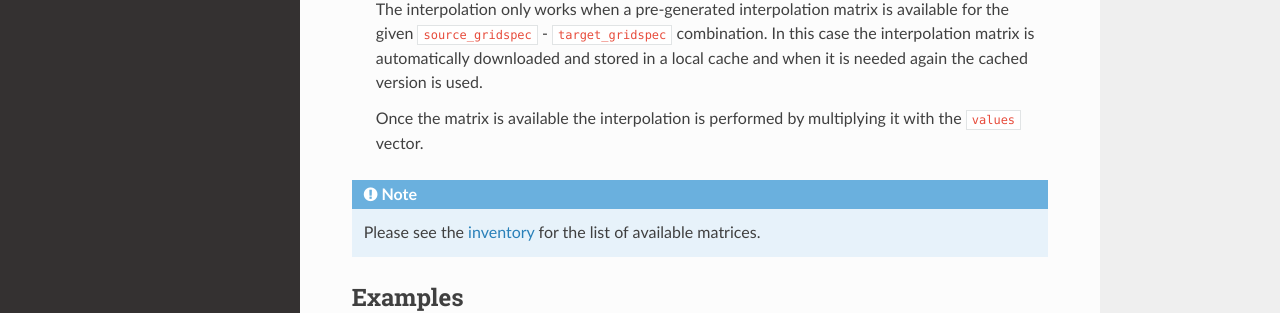
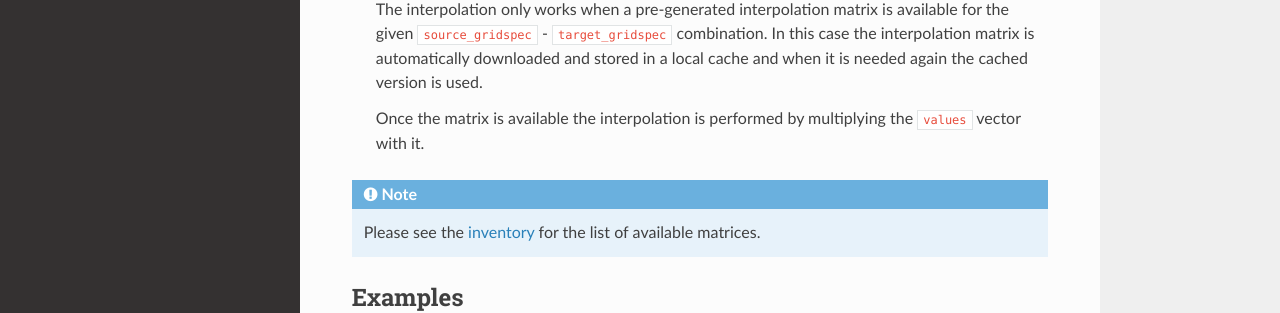
Before and after one commit to ecmwf/earthkit-regrid, a Sphinx documentation site: the page built from docs/interpolate.rst, in a window 1280 px wide and 1054 px high. Shown: the part 504-817 px from the top of the window. Built offline with Sphinx 7.4.7 and the Read the Docs theme 2.0.0, drawn with Linux system fonts in a browser that asks for light colours.

```diff
--- a/docs/interpolate.rst
+++ b/docs/interpolate.rst
@@ -19,7 +19,7 @@ interpolate
 
     The interpolation only works when a pre-generated interpolation matrix is available for the given ``source_gridspec`` - ``target_gridspec`` combination. In this case the interpolation matrix is automatically downloaded and stored in a local cache and when it is needed again the cached version is used.
 
-    Once the matrix is available the interpolation is performed by multiplying it with the ``values`` vector.
+    Once the matrix is available the interpolation is performed by multiplying the ``values`` vector with it.
 
 .. note::
 
```
